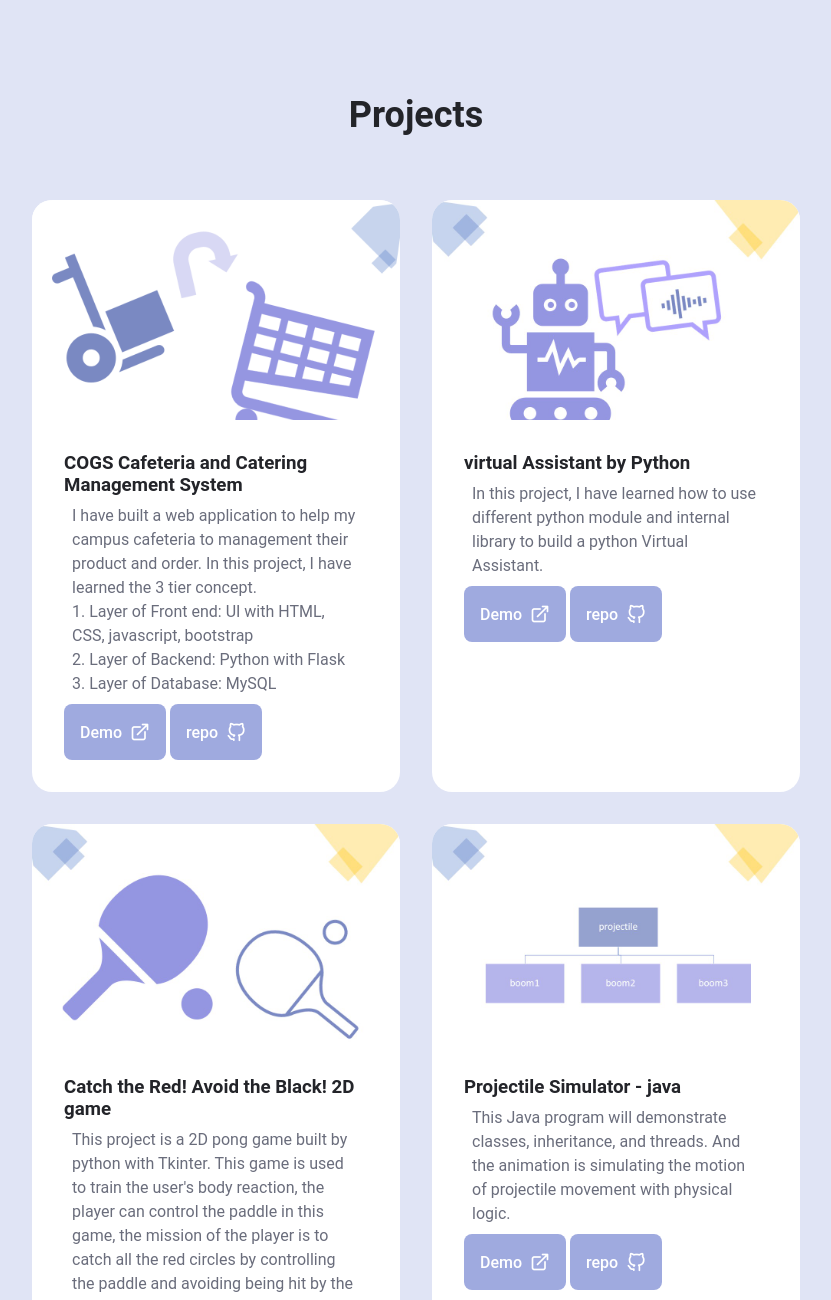
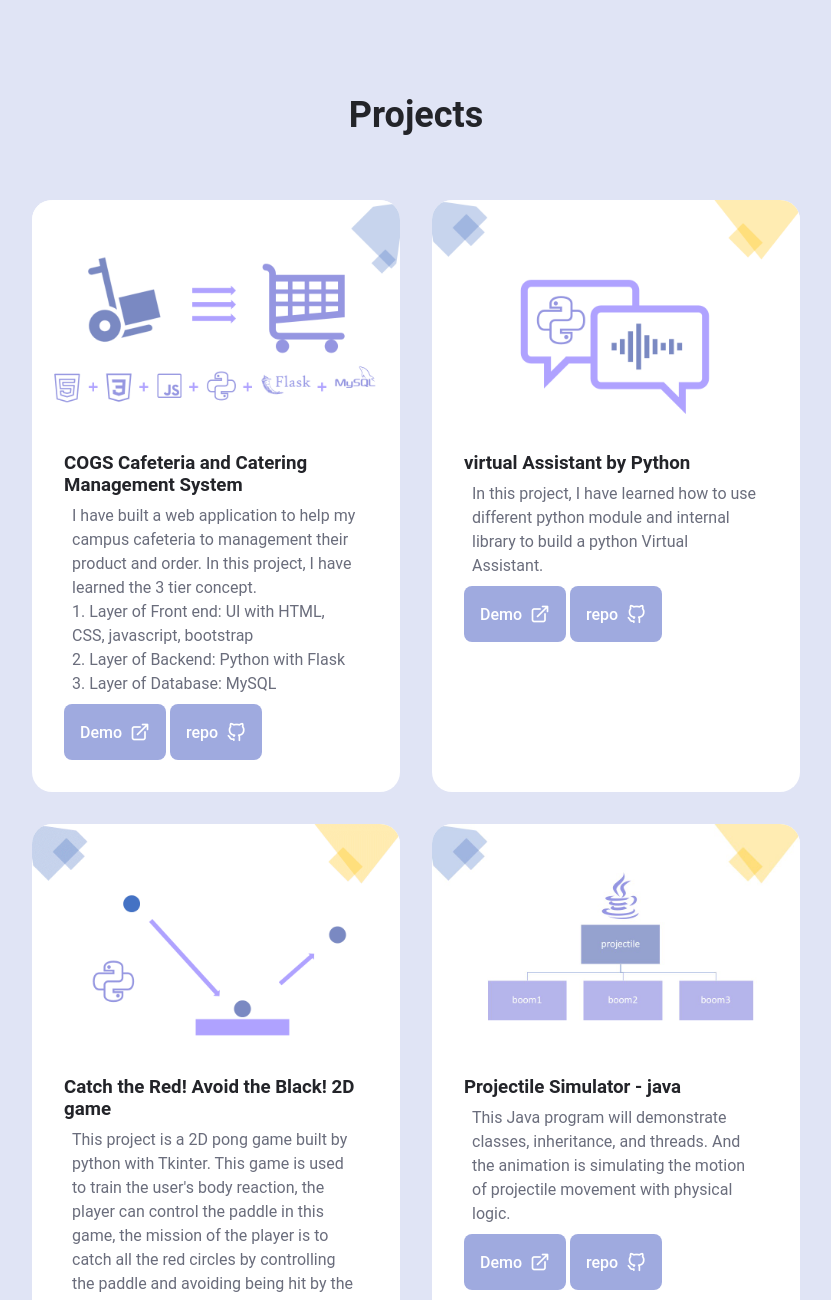
Before and after one commit to JuneKTMan/myportfoliowebsite, a plain HTML site: page index.html in a window 1280 px wide. Shown: the part 1544-2844 px from the top of the page, without its empty margins (224-1055 px from the left). Drawn offline with nearby package versions, Linux system fonts and the light colour scheme.

Commit message:
portfoliowebsite

```diff
--- a/index.html
+++ b/index.html
@@ -172,7 +172,7 @@
                     </article>
                     <article class="article-card">
                         <figure class="article-image">
-                            <img src="assests/img/cccms.png" alt="project1"/>
+                            <img src="assests/img/work1.png" alt="project1"/>
                         </figure>
 
                         <div class="article-content">
@@ -196,7 +196,7 @@
 
                         <article class="article-card">
                             <figure class="article-image">
-                                <img src="assests/img/robot.jpg" alt="project2"/>
+                                <img src="assests/img/work2.png" alt="project2"/>
                             </figure>
 
                             <div class="article-content">
@@ -215,7 +215,7 @@
                         </article>
                         <article class="article-card">
                             <figure class="article-image">
-                                <img src="assests/img/2Dponggame.jpg" alt="project3"/>
+                                <img src="assests/img/work3.png" alt="project3"/>
                             </figure>
 
                             <div class="article-content">
@@ -237,7 +237,7 @@
                         </article>
                         <article class="article-card">
                             <figure class="article-image">
-                                <img src="assests/img/java_extends.jpg" alt="project4"/>
+                                <img src="assests/img/work4.jpg" alt="project4"/>
                             </figure>
 
                             <div class="article-content">
```
Also changed, not shown: assests/img/work1.png (added), assests/img/work2.png (added), assests/img/work3.png (added), assests/img/work4.jpg (added).
